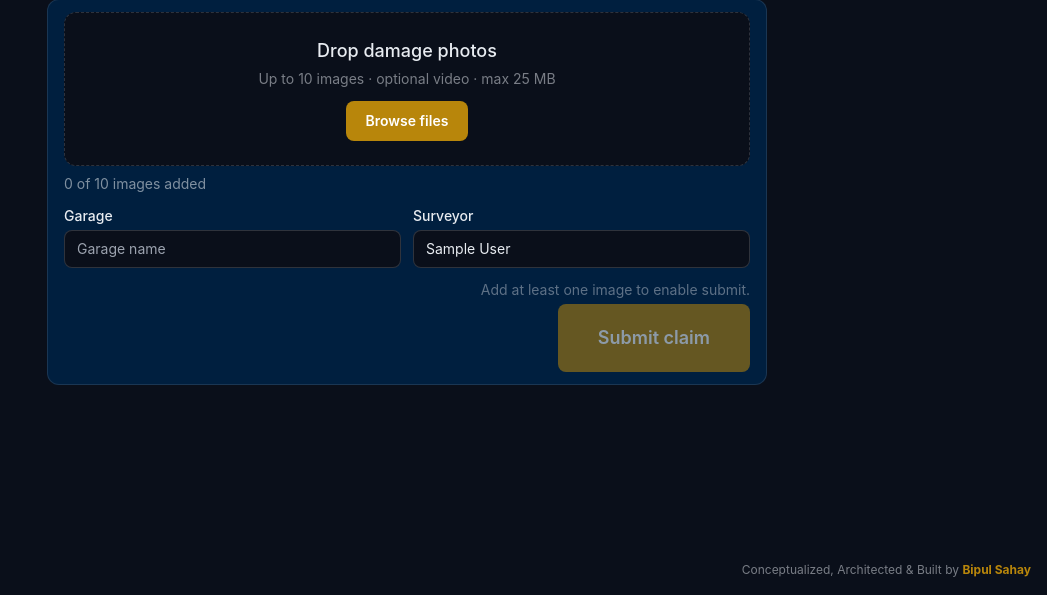
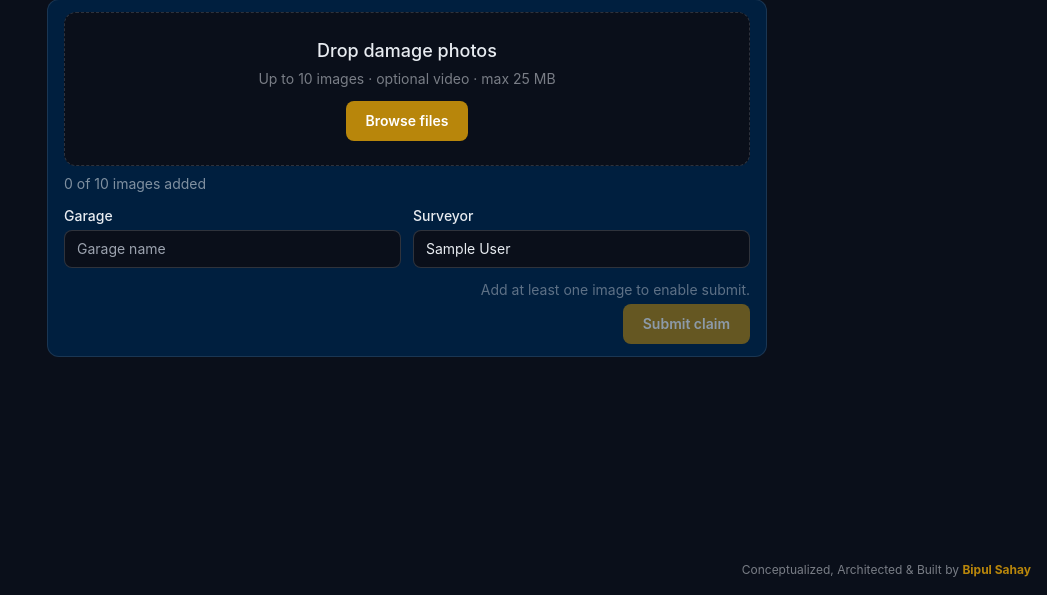
Before and after one commit to bipulsin/AI_Tribe, a FastAPI app: page /claims/new in a window 1280 px wide. Shown: the part 205-800 px from the top of the page, without its empty margins (233-1280 px from the left). Run offline with FastAPI, Linux system fonts and the light colour scheme; the visitor is signed in with stand-in values (Sample User, id 1); some libraries are stand-ins or nearby versions.

Commit message:
fix: match Submit claim button size to Browse files
Co-authored-by: Cursor <cursoragent@cursor.com>

```diff
--- a/frontend/templates/claim_new.html
+++ b/frontend/templates/claim_new.html
@@ -190,7 +190,7 @@
       </p>
       <button
         type="button"
-        class="btn-primary inline-flex items-center justify-center rounded-lg px-10 py-5 text-lg font-semibold text-white"
+        class="btn-primary inline-flex items-center justify-center rounded-lg px-5 py-2.5 text-sm font-semibold"
         :disabled="!canSubmit || submitting"
         @click="submitClaim()"
       >
```
